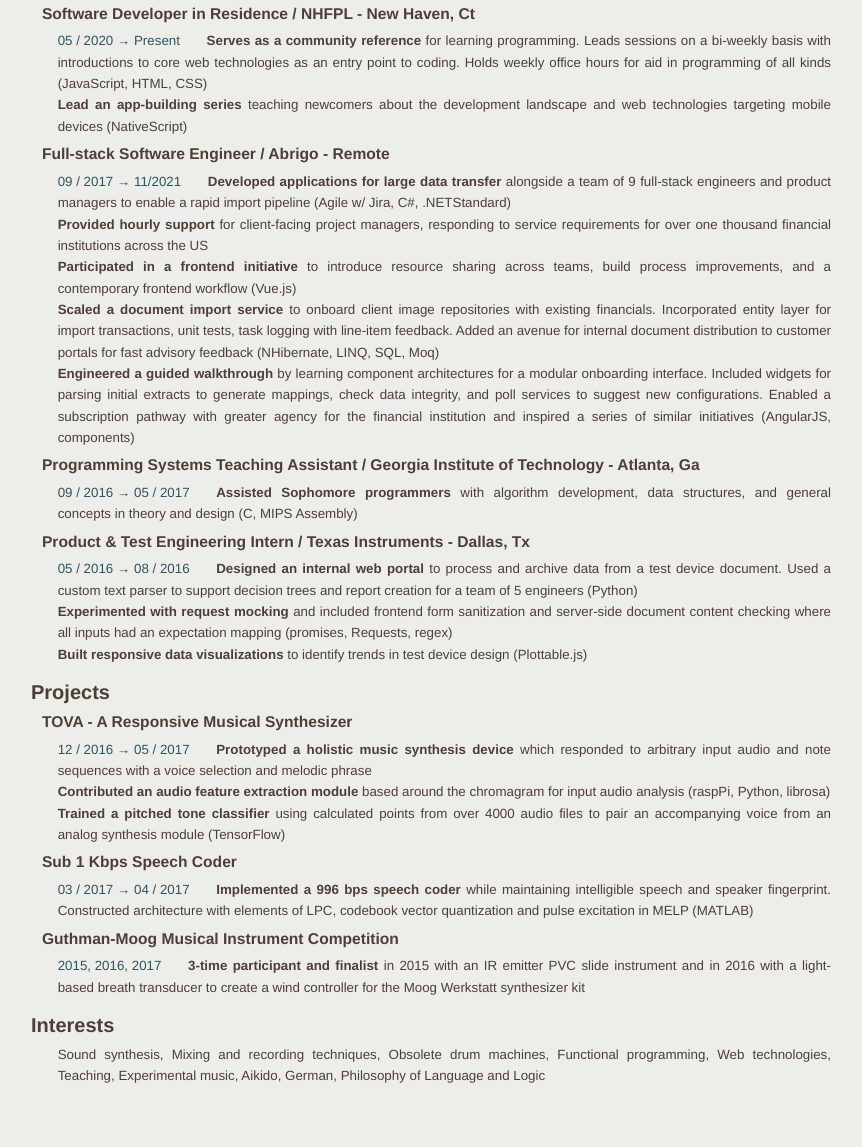
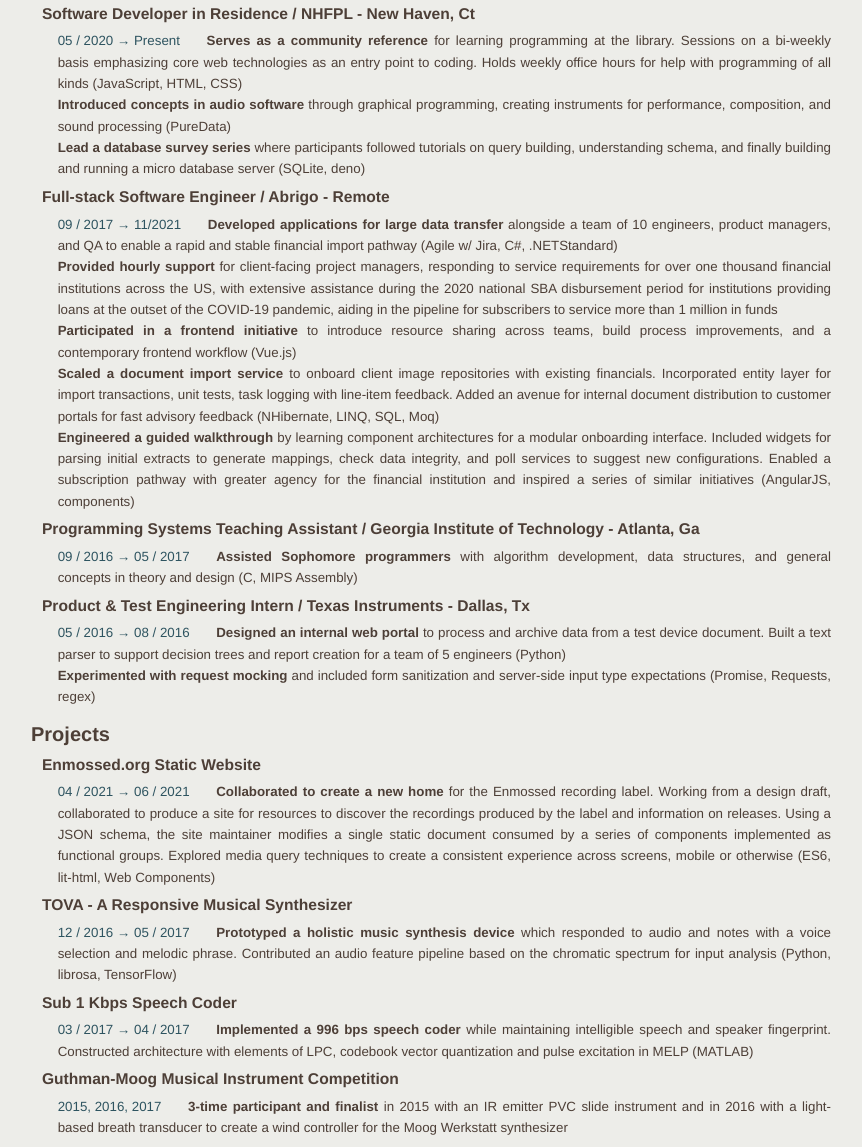
Before and after one commit to pageSwanson/homepage, a plain HTML site: page resume.html in a window 1280 px wide. Shown: the part 283-1430 px from the top of the page, without its empty margins (209-1071 px from the left). Before the commit the page ends 1378 px from the top, so only its background shows below. Drawn offline with Linux system fonts and the light colour scheme.

Commit message:
Code formatting, introduction and content updates
Added Enmossed label project TODO continue revising work experience, review overall clarity and content (spelling), consider css preprocessor

```diff
--- a/resume.html
+++ b/resume.html
@@ -26,7 +26,7 @@
 <section id="kenneth-page-swanson" class="level1">
 <h1>Kenneth (Page) Swanson</h1>
 <p><strong>Lives in</strong> New Haven, CT <strong>E-mail</strong> <a href="mailto:kpswanson@gatech.edu">kpswanson@gatech.edu</a> <strong>GitHub</strong> <a href="https://github.com/pageswanson">pageswanson</a> <strong>Website</strong> <a href="https://pageswanson.github.io/homepage">pageswanson.github.io/homepage</a></p>
-<p>Professional programmer with experience in production software for a .NET ecosystem with C#, MS-Sql, and ES5/ES6. As of today: renewing personal interest in C through independent work, freelancing with ES6 using a functional approach, and learning Rust via a sequencer clone project.</p>
+<p>Professional programmer with experience in production software for a .NET ecosystem with C#, MS-Sql, and ES5/ES6. As of today: teaching coding locally, renewing personal interest in C through independent work, freelancing with ES6 using a functional approach, and learning Rust via a sequencer clone project. Native English speaker learning German (basic competency).</p>
 <section id="education" class="level2">
 <h2>Education</h2>
 <section id="georgia-institute-of-technology" class="level3">
@@ -43,16 +43,21 @@
 <h3>Software Developer in Residence / NHFPL - New Haven, Ct</h3>
 <p><span>05 / 2020 → Present</span></p>
 <ul>
-<li><strong>Serves as a community reference</strong> for learning programming. Leads sessions on a bi-weekly basis with introductions to core web technologies as an entry point to coding. Holds weekly office hours for aid in programming of all kinds (JavaScript, HTML, CSS)</li>
-<li><strong>Lead an app-building series</strong> teaching newcomers about the development landscape and web technologies targeting mobile devices (NativeScript)</li>
+<li><strong>Serves as a community reference</strong> for learning programming at the library. Sessions on a bi-weekly basis emphasizing core web technologies as an entry point to coding. Holds weekly office hours for help with programming of all kinds (JavaScript, HTML, CSS)</li>
+<li><strong>Introduced concepts in audio software</strong> through graphical programming, creating instruments for performance, composition, and sound processing (PureData)</li>
+<li><strong>Lead a database survey series</strong> where participants followed tutorials on query building, understanding schema, and finally building and running a micro database server (SQLite, deno)</li>
 </ul>
+<!--
+- __Lead an app-building series__ teaching newcomers about the development landscape and web technologies targeting mobile devices (NativeScript)
+-->
+
 </section>
 <section id="full-stack-software-engineer--abrigo---remote" class="level3">
 <h3>Full-stack Software Engineer / Abrigo - Remote</h3>
 <p><span>09 / 2017 → 11/2021</span></p>
 <ul>
-<li><strong>Developed applications for large data transfer</strong> alongside a team of 9 full-stack engineers and product managers to enable a rapid import pipeline (Agile w/ Jira, C#, .NETStandard)</li>
-<li><strong>Provided hourly support</strong> for client-facing project managers, responding to service requirements for over one thousand financial institutions across the US</li>
+<li><strong>Developed applications for large data transfer</strong> alongside a team of 10 engineers, product managers, and QA to enable a rapid and stable financial import pathway (Agile w/ Jira, C#, .NETStandard)</li>
+<li><strong>Provided hourly support</strong> for client-facing project managers, responding to service requirements for over one thousand financial institutions across the US, with extensive assistance during the 2020 national SBA disbursement period for institutions providing loans at the outset of the COVID-19 pandemic, aiding in the pipeline for subscribers to service more than 1 million in funds</li>
 <li><strong>Participated in a frontend initiative</strong> to introduce resource sharing across teams, build process improvements, and a contemporary frontend workflow (Vue.js)</li>
 <li><strong>Scaled a document import service</strong> to onboard client image repositories with existing financials. Incorporated entity layer for import transactions, unit tests, task logging with line-item feedback. Added an avenue for internal document distribution to customer portals for fast advisory feedback (NHibernate, LINQ, SQL, Moq)</li>
 <li><strong>Engineered a guided walkthrough</strong> by learning component architectures for a modular onboarding interface. Included widgets for parsing initial extracts to generate mappings, check data integrity, and poll services to suggest new configurations. Enabled a subscription pathway with greater agency for the financial institution and inspired a series of similar initiatives (AngularJS, components)</li>
@@ -69,9 +74,8 @@
 <h3>Product &amp; Test Engineering Intern / Texas Instruments - Dallas, Tx</h3>
 <p><span>05 / 2016 → 08 / 2016</span></p>
 <ul>
-<li><strong>Designed an internal web portal</strong> to process and archive data from a test device document. Used a custom text parser to support decision trees and report creation for a team of 5 engineers (Python)</li>
-<li><strong>Experimented with request mocking</strong> and included frontend form sanitization and server-side document content checking where all inputs had an expectation mapping (promises, Requests, regex)</li>
-<li><strong>Built responsive data visualizations</strong> to identify trends in test device design (Plottable.js)</li>
+<li><strong>Designed an internal web portal</strong> to process and archive data from a test device document. Built a text parser to support decision trees and report creation for a team of 5 engineers (Python)</li>
+<li><strong>Experimented with request mocking</strong> and included form sanitization and server-side input type expectations (Promise, Requests, regex)</li>
 </ul>
 <!--
 ### Network Intern / Technology Services Organization at Georgia Institute of Technology - Atlanta, Ga
@@ -84,13 +88,18 @@
 </section>
 <section id="projects" class="level2">
 <h2>Projects</h2>
+<section id="enmossedorg-static-website" class="level3">
+<h3>Enmossed.org Static Website</h3>
+<p><span>04 / 2021 → 06 / 2021</span></p>
+<ul>
+<li><strong>Collaborated to create a new home</strong> for the Enmossed recording label. Working from a design draft, collaborated to produce a site for resources to discover the recordings produced by the label and information on releases. Using a JSON schema, the site maintainer modifies a single static document consumed by a series of components implemented as functional groups. Explored media query techniques to create a consistent experience across screens, mobile or otherwise (ES6, lit-html, Web Components)</li>
+</ul>
+</section>
 <section id="tova---a-responsive-musical-synthesizer" class="level3">
 <h3>TOVA - A Responsive Musical Synthesizer</h3>
 <p><span>12 / 2016 → 05 / 2017</span></p>
 <ul>
-<li><strong>Prototyped a holistic music synthesis device</strong> which responded to arbitrary input audio and note sequences with a voice selection and melodic phrase</li>
-<li><strong>Contributed an audio feature extraction module</strong> based around the chromagram for input audio analysis (raspPi, Python, librosa)</li>
-<li><strong>Trained a pitched tone classifier</strong> using calculated points from over 4000 audio files to pair an accompanying voice from an analog synthesis module (TensorFlow)</li>
+<li><strong>Prototyped a holistic music synthesis device</strong> which responded to audio and notes with a voice selection and melodic phrase. Contributed an audio feature pipeline based on the chromatic spectrum for input analysis (Python, librosa, TensorFlow)</li>
 </ul>
 </section>
 <section id="sub-1-kbps-speech-coder" class="level3">
@@ -111,13 +120,9 @@
 <h3>Guthman-Moog Musical Instrument Competition</h3>
 <p><span>2015, 2016, 2017</span></p>
 <ul>
-<li><strong>3-time participant and finalist</strong> in 2015 with an IR emitter PVC slide instrument and in 2016 with a light-based breath transducer to create a wind controller for the Moog Werkstatt synthesizer kit</li>
+<li><strong>3-time participant and finalist</strong> in 2015 with an IR emitter PVC slide instrument and in 2016 with a light-based breath transducer to create a wind controller for the Moog Werkstatt synthesizer</li>
 </ul>
 </section>
-</section>
-<section id="interests" class="level2">
-<h2>Interests</h2>
-<p>Sound synthesis, Mixing and recording techniques, Obsolete drum machines, Functional programming, Web technologies, Teaching, Experimental music, Aikido, German, Philosophy of Language and Logic</p>
 </section>
 </section>
 </body>
--- a/style.css
+++ b/style.css
@@ -3,7 +3,7 @@
 	--goose: #EDEDE9;
 	--feather: #5B4C40;
 	--odoriko: #2E5460;
-	--any-format: #428194;
+	--bluetrain: #113034;
 }
 
 html {
@@ -30,7 +30,7 @@
 @media only screen and (hover: hover) {
 	section h1 {
 		margin-left: -4.3em;
-	  transition: margin-left 0.6s cubic-bezier(0.12, 0, 0.39, 0);
+		transition: margin-left 1s cubic-bezier(0.12, 0, 0.39, 0);
 	}
 	section h1:hover {
 		margin-left: -0.04em;
@@ -38,7 +38,7 @@
 }
 
 h1 {
-	color: var(--any-format);
+	color: var(--bluetrain);
 }
 
 /* navigation bar */
```
Also changed, not shown: index.html (+4 -4 lines), 3 other files. Lines whose indentation alone changed are shown as unchanged.
